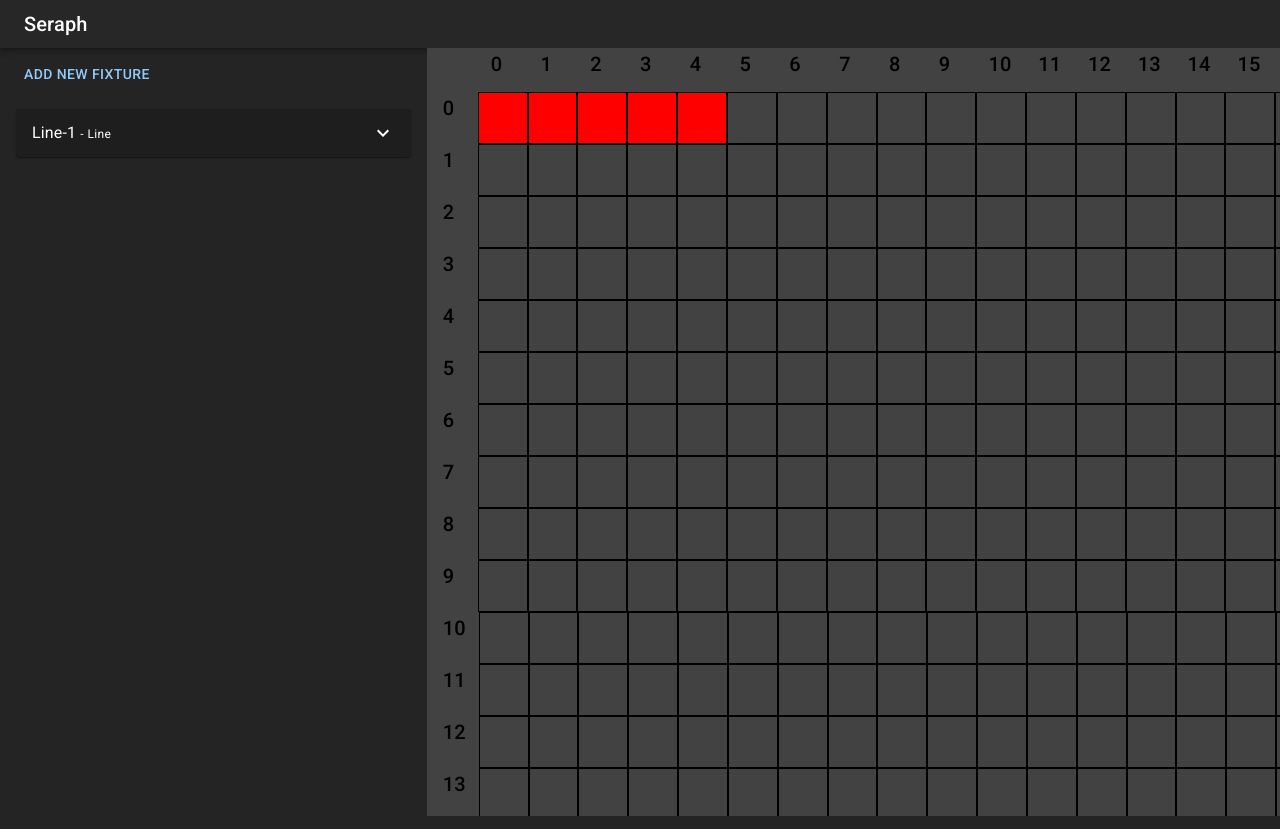
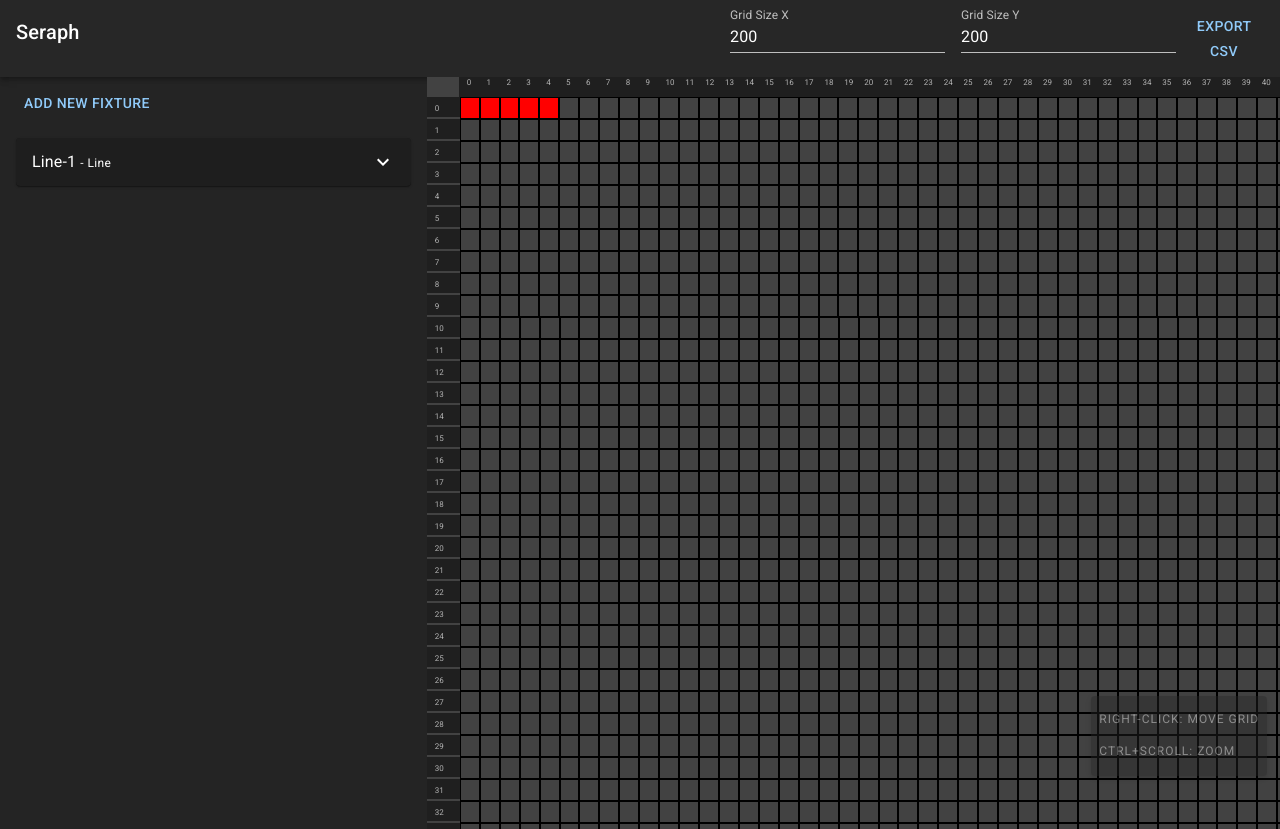
Before and after one commit to Photonenkollektiv/Seraph, a React (Vite) app: page / in a window 1280 px wide. Built offline with nearby package versions, Linux system fonts and the light colour scheme.

Commit message:
add csv export

```diff
--- a/src/components/Editor.tsx
+++ b/src/components/Editor.tsx
@@ -1,19 +1,29 @@
-import { AppBar, Box, Button, Grid, Toolbar, Typography } from "@mui/material"
+import { AppBar, Box, Button, Grid, Paper, Stack, TextField, Typography } from "@mui/material"
 import PixelGrid, { PixelData } from "./PixelGrid/Grid"
 import { BaseFixture } from "../engine/fixtures/BaseFixture";
 import { useEffect, useState } from "react";
 import { FixtureList } from "./FixtureList";
 import { LineFixture } from "../engine/fixtures/LineFixture";
 import * as _ from "lodash";
-import { getPixelMapWithAddresses, pixelMapsToArray } from "../engine/EngineService";
+import { generateMadrixCSVFromFixtures, getPixelMapWithAddresses, pixelMapsToArray } from "../engine/EngineService";
 const gridSizeX = 200;
 const gridSizeY = 200;
+
+type GridSizeInfo = {
+    gridSizeX: number;
+    gridSizeY: number;
+}
 
 export const Editor = () => {
 
     const [fixtures, setFixtures] = useState<BaseFixture[]>([
         new LineFixture("1")
     ]);
+
+    const [gridSize, setGridSize] = useState<GridSizeInfo>({
+        gridSizeX,
+        gridSizeY
+    });
 
     const [pixelData, setPixelData] = useState<PixelData[][]>([]);
 
@@ -28,8 +38,8 @@ export const Editor = () => {
             const pixelMaps = getPixelMapWithAddresses(fixtures);
             const pixelData = pixelMapsToArray({
                 pixelMaps,
-                gridSizeX,
-                gridSizeY
+                gridSizeX: gridSize.gridSizeX,
+                gridSizeY: gridSize.gridSizeY
             });
             console.log("Calculated Array: ", pixelData);
             console.groupEnd();
@@ -66,18 +76,70 @@ export const Editor = () => {
         reRenderHook();
     }
 
+    const generateAndDownloadCSV = () => {
+        const csv = generateMadrixCSVFromFixtures(fixtures);
+
+        const element = document.createElement("a");
+        const file = new Blob([csv], { type: 'text/csv' });
+        element.href = URL.createObjectURL(file);
+        element.download = "export.csv";
+        document.body.appendChild(element); // Required for this to work in FireFox
+        element.click();
+
+        setTimeout(() => {
+            document.body.removeChild(element);
+        }, 100);
+    }
+
     return (
         <Box>
             <AppBar position="static">
-                <Toolbar variant="dense">
-                    <Typography variant="h6" color="inherit" component="div">
+                {/* <Toolbar variant="dense"> */}
+                <Stack direction="row" sx={{ paddingLeft: 2, marginRight: 3 }} justifyContent={"space-between"}>
+                    <Typography variant="h6" color="inherit" component="div" sx={{ paddingTop: 2 }}>
                         Seraph
                     </Typography>
-                </Toolbar>
+                    <Stack sx={{ paddingTop: 1, marginBottom: 1 }} direction={"row"} spacing={2}>
+                        <TextField
+                            size="small"
+                            label="Grid Size X"
+                            variant="standard"
+                            onChange={(e) => {
+                                setGridSize((gridSize) => {
+                                    return {
+                                        ...gridSize,
+                                        gridSizeX: parseInt(e.target.value)
+                                    }
+                                })
+                            }}
+                            value={gridSize.gridSizeX}
+                            type="number"
+                            fullWidth
+                        />
+                        <TextField
+                            size="small"
+                            label="Grid Size Y"
+                            variant="standard"
+                            onChange={(e) => {
+                                setGridSize((gridSize) => {
+                                    return {
+                                        ...gridSize,
+                                        gridSizeY: parseInt(e.target.value)
+                                    }
+                                })
+                            }}
+                            value={gridSize.gridSizeY}
+                            type="number"
+                            fullWidth
+                        />
+                        <Button sx={{ width: "10vw" }} onClick={() => generateAndDownloadCSV()}>Export CSV</Button>
+                    </Stack>
+                </Stack>
+                {/* </Toolbar> */}
             </AppBar>
             <Grid container>
                 <Grid sx={{
-                    maxHeight: "96vh", height: "96vh", overflowY: "scroll"
+                    maxHeight: "94vh", height: "94vh", overflowY: "scroll"
                 }} item xs={4}>
                     <Typography variant="h6">
                         <Box sx={{ paddingLeft: 2, paddingTop: 1 }}>
@@ -87,9 +149,10 @@ export const Editor = () => {
                     </Typography>
                 </Grid>
                 <Grid item xs={8}>
-                    <Typography variant="h6" color="inherit">
-                        <PixelGrid gridSizeX={gridSizeX} gridSizeY={gridSizeY} pixels={pixelData} />
-                    </Typography>
+                    {/* <Typography variant="h6" color="inherit"> */}
+                    <PixelGrid gridSizeX={gridSize.gridSizeX} gridSizeY={gridSize.gridSizeY} pixels={pixelData} />
+
+                    {/* </Typography> */}
                 </Grid>
             </Grid>
         </Box>
--- a/src/components/FixtureList/FixtureCard.tsx
+++ b/src/components/FixtureList/FixtureCard.tsx
@@ -14,6 +14,7 @@ export type FixtureCardProps = {
 export const FixtureCard = (props: FixtureCardProps) => {
     const { fixture, reRenderHook, dmxGroupsUnique, copyFixture, deleteFixture } = props;
     const [fixtureName, setFixtureName] = useState<string>(fixture.instanceName);
+    const [dmxGroup, setDMXGroup] = useState<string>(fixture.dmxGroup);
     const onDataPointChange = (key: string, value: StateTypes) => {
         fixture.setStateForKey(key, value);
         reRenderHook();
@@ -61,10 +62,12 @@ export const FixtureCard = (props: FixtureCardProps) => {
                                 <Autocomplete
                                     disablePortal
                                     options={dmxGroupsUnique}
-                                    defaultValue={fixture.dmxGroup}
+                                    freeSolo
+                                    value={dmxGroup}
                                     onChange={(_e, value) => {
                                         if (value) {
                                             fixture.setDMXGroup(value);
+                                            setDMXGroup(value);
                                             reRenderHook();
                                         }
                                     }}
--- a/src/components/PixelGrid/Grid.tsx
+++ b/src/components/PixelGrid/Grid.tsx
@@ -1,8 +1,8 @@
 import { Box, Paper, Stack, Typography } from '@mui/material';
-import { debounce } from 'lodash';
-import React, { useCallback, useState } from 'react';
+import React, { useCallback, useRef, useState } from 'react';
+import ZoomWrapper from '../ZoomWrapper';
 
-const PIXEL_SIZE = 50;
+const PIXEL_SIZE = 20;
 
 export interface PixelData {
     color: string;
@@ -67,14 +67,20 @@ type HoverDataType = {
 
 const PixelsForGrid = ({ gridSizeX, gridSizeY, pixels, setHoverData }: PixelGridProps & { setHoverData: (data: HoverDataType | undefined) => void }) => {
     return (<Stack key={`grid-container`} direction={"column"} spacing={0}>
-        <Stack key={`y-ruler`} direction={"row"} spacing={0} sx={{ marginBottom: 3, paddingLeft: 8 }}>
+        <Stack key={`y-ruler`} direction={"row"} spacing={0} sx={{ paddingLeft: 4 }}>
             {Array.from({ length: gridSizeX }, (_, x) => {
-                return (<Typography key={`y-${x}-ruler`} variant='h6' style={{ width: PIXEL_SIZE, height: 20 }}>{x}</Typography>)
+                return (<Box key={`y-${x}-ruler`} sx={{ width: PIXEL_SIZE, maxWidth: PIXEL_SIZE, height: (PIXEL_SIZE), backgroundColor: "#1f1f1f" }}>
+                    <Typography sx={{ fontSize: "8px", color: "#B2B2B2", paddingLeft: 1 }} variant='body2'>{x}</Typography>
+                </Box>)
             })}
         </Stack>
         {Array.from({ length: gridSizeY }, (_, y) => (
             <Stack key={`${y}-x-stack`} direction={"row"} spacing={0}>
-                <Typography key={`${y}-x-ruler`} variant='h6' style={{ width: 20, height: PIXEL_SIZE }} sx={{ paddingRight: 2, paddingLeft: 2 }}>{y}</Typography>
+                <Box sx={{ paddingRight: 2, paddingLeft: 1, width: (PIXEL_SIZE / 2), height: PIXEL_SIZE, backgroundColor: "#1f1f1f" }}>
+                    <Typography key={`${y}-x-ruler`} sx={{ fontSize: "8px", color: "#B2B2B2", paddingTop: 0.7 }} variant='body2' >{y}</Typography>
+
+                </Box>
+
                 {Array.from({ length: gridSizeX }, (_, x) => {
                     const color = getColorOrDefault(pixels, x, y);
                     const addressAndUniverse = getAddressAndUniverseOrNothing(pixels, x, y);
@@ -115,7 +121,7 @@ const PixelsForGrid = ({ gridSizeX, gridSizeY, pixels, setHoverData }: PixelGrid
 
 const HoverOverlay = ({ hoverData }: { hoverData: HoverDataType | undefined }) => {
     return (<>
-        {hoverData ? <Paper sx={{ position: "absolute", top: hoverData.top, left: hoverData.left,padding: 1}}>
+        {hoverData ? <Paper sx={{ position: "absolute", top: hoverData.top, left: hoverData.left, padding: 1 }}>
             <Typography variant="overline">Universe: {hoverData.universe}</Typography>
             <br />
             <Typography variant="overline">Address: {hoverData.address}</Typography>
@@ -125,22 +131,34 @@ const HoverOverlay = ({ hoverData }: { hoverData: HoverDataType | undefined }) =
 
 const PixelGrid: React.FC<PixelGridProps> = ({ gridSizeX, gridSizeY, pixels }) => {
     const [hoverData, setHoverData] = useState<HoverDataType | undefined>();
-    const debouncedSetHoverData = useCallback(debounce((data: HoverDataType | undefined) => {
+    const innerDivRef = useRef<HTMLDivElement>(null);
+    const debouncedSetHoverData = useCallback((data: HoverDataType | undefined) => {
+        if (data && data.address && data.universe) {
             console.log("Setting hover data", data);
             setHoverData(data);
-    }, 10), [hoverData]);
+        }
+    }, [hoverData]);
 
     return (
-        <div onMouseLeave={() => setHoverData(undefined)} style={{ backgroundColor: "#424242", overflow: "scroll", maxHeight: "96vh", height: "96vh" }}>
+        <>
+            <div ref={innerDivRef} id="scroll-box" onMouseLeave={() => setHoverData(undefined)} style={{ backgroundColor: "#424242", overflow: "scroll", maxHeight: "94vh", height: "94vh" }}>
                 <Box sx={{
                     width: PIXEL_SIZE * gridSizeX + 20,
                     height: PIXEL_SIZE * gridSizeY + 20,
                     backgroundColor: "#424242",
                 }}>
+                    <ZoomWrapper innerDivRef={innerDivRef}>
                         <PixelsForGrid setHoverData={debouncedSetHoverData} gridSizeX={gridSizeX} gridSizeY={gridSizeY} pixels={pixels} />
+                    </ZoomWrapper>
                 </Box>
                 <HoverOverlay hoverData={hoverData} />
             </div >
+            <Paper sx={{ position: "absolute", bottom: "3%", right: "1%", padding: 1, opacity: 0.4 }} elevation={4}>
+                <Typography variant="overline">Right-click: Move grid</Typography>
+                <br />
+                <Typography variant="overline">CTRL+Scroll: Zoom</Typography>
+            </Paper>
+        </>
     )
 };
 
--- /dev/null
+++ b/src/components/ZoomWrapper.tsx
@@ -0,0 +1,102 @@
+import React, { ReactNode, useEffect, useRef, useState } from 'react';
+
+interface ZoomableDivProps {
+    children: ReactNode;
+    innerDivRef: React.RefObject<HTMLDivElement>;
+}
+
+const ZoomWrapper: React.FC<ZoomableDivProps> = ({ children, innerDivRef }) => {
+    const [zoomLevel, setZoomLevel] = useState<number>(1);
+    const [mouseIn, setMouseIn] = useState<boolean>(false);
+    const [dragging, setDragging] = useState<boolean>(false);
+    const dragStart = useRef<{ x: number; y: number }>({ x: 0, y: 0 });
+
+
+    const handleWheel = (e: WheelEvent) => {
+        // Check if the Ctrl key is held down
+        if (e.ctrlKey) {
+            // Prevent the default behavior of scrolling
+            e.preventDefault();
+
+            // Adjust the zoom level based on the wheel delta
+            const delta = e.deltaY > 0 ? -0.1 : 0.1;
+            setZoomLevel((prevZoom) => Math.max(0.1, prevZoom + delta));
+        }
+    };
+    const handleMouseDown = (e: React.MouseEvent) => {
+        // Check if the right mouse button is pressed
+        if (e.button === 2) {
+            e.preventDefault();
+            console.log("Mouse down")
+            setDragging(true);
+            dragStart.current = { x: e.clientX, y: e.clientY };
+        }
+    };
+
+    const handleMouseUp = () => {
+        console.log("Mouse up")
+        setDragging(false);
+    };
+
+    const handleMouseMove = (e: MouseEvent) => {
+        if (dragging && innerDivRef.current) {
+            console.log("Mouse move")
+            const dx = e.clientX - dragStart.current.x;
+            const dy = e.clientY - dragStart.current.y;
+            dragStart.current = { x: e.clientX, y: e.clientY };
+            innerDivRef.current.scrollLeft -= dx / zoomLevel;
+            innerDivRef.current.scrollTop -= dy / zoomLevel;
+            console.log("Scroll left", innerDivRef.current.scrollLeft, dx, dy, zoomLevel)
+        }
+    };
+
+    useEffect(() => {
+        window.addEventListener('mouseup', handleMouseUp);
+        window.addEventListener('mousemove', handleMouseMove);
+
+        return () => {
+            window.removeEventListener('mouseup', handleMouseUp);
+            window.removeEventListener('mousemove', handleMouseMove);
+
+        };
+    }, [dragging]);
+
+
+    useEffect(() => {
+        // Attach the wheel event listener to the window object
+        if (mouseIn) {
+            window.addEventListener('wheel', handleWheel, { passive: false });
+
+            // Cleanup the event listener on component unmount
+            return () => {
+                window.removeEventListener('wheel', handleWheel);
+            };
+        }
+    }, [mouseIn]);
+    return (
+        <div
+            style={{
+                overflow: 'hidden',
+            }}
+            onMouseEnter={() => setMouseIn(true)}
+            onMouseLeave={() => setMouseIn(false)}
+            onMouseDown={handleMouseDown}
+            onContextMenu={(e) => e.preventDefault()}
+        >
+            <div
+
+                style={{
+                    width: '100%',
+                    height: '100%',
+                    transform: `scale(${zoomLevel})`,
+                    transformOrigin: 'top left',
+                    transition: 'transform 0.3s ease',
+                }}
+            >
+                {children}
+            </div>
+        </div>
+    );
+};
+
+export default ZoomWrapper;
--- a/src/engine/EngineService.ts
+++ b/src/engine/EngineService.ts
@@ -36,13 +36,25 @@ export const getPixelMapWithAddresses = (fixtures: BaseFixture[]): PixelMapItemW
 
     Object.keys(dmxGroups).forEach((dmxGroup) => {
         const fixtures = dmxGroups[dmxGroup];
-        fixtures.sort((a, b) => a.dmxGroupOrder - b.dmxGroupOrder).forEach((fixture) => {
-            const pixelMap = fixture.getPixelMapWithAdresses(dmxStartUniverse, dmxStartAddress);
+        fixtures.sort((a, b) => a.dmxGroupOrder - b.dmxGroupOrder).forEach((fixture, idx) => {
+            const pixelMap = fixture.getPixelMapWithAdresses(dmxStartUniverse, dmxStartAddress, idx + 1);
             pixelMaps.push(...pixelMap);
             dmxStartAddress += pixelMap.length * 3;
         })
+        dmxStartAddress = 1;
         dmxStartUniverse++;
     })
 
     return pixelMaps;
 }
+
+
+export const generateMadrixCSVFromFixtures = (fixtures: BaseFixture[]): string => {
+    const pixelMaps = getPixelMapWithAddresses(fixtures);
+    const headline = "Universe;Address;FixtureName;PixelIdx;X;Y";
+    const csvData = pixelMaps.map((pixel) => {
+        const { universe, address, originInstanceName, pixelIdx, x, y } = pixel;
+        return `${universe};${address};${originInstanceName};${pixelIdx};${x};${y}`
+    }).join("\n");
+    return `${headline}\n${csvData}`;
+}
--- a/src/engine/fixtures/BaseFixture.ts
+++ b/src/engine/fixtures/BaseFixture.ts
@@ -13,11 +13,13 @@ export type PixelMapItem = {
 }
 
 export type PixelMapItemWithAddressing = {
+    universe: number;
+    address: number;
+    originInstanceName: string;
+    pixelIdx: string;
     x: number;
     y: number;
-    universe: number;
-    address: number;
-}
+};
 
 export type StateTypes = string | number | boolean
 
@@ -49,8 +51,8 @@ export abstract class BaseFixture {
     public abstract setStateForKey: (key: string, data: StateTypes) => void;
     public abstract getPixelMap: () => PixelMapItem[];
     public abstract clone: () => BaseFixture;
-
-    public getPixelMapWithAdresses = (universe: number, startAddress: number): PixelMapItemWithAddressing[] => {
+    public abstract toJSON: () => string | object;
+    public getPixelMapWithAdresses = (universe: number, startAddress: number, renderingOverallOrder?: number): PixelMapItemWithAddressing[] => {
         const points = this.getPixelMap();
         return points.map((point, index) => {
             const address = startAddress + (index * 3);
@@ -62,7 +64,9 @@ export abstract class BaseFixture {
                 ...point,
                 universe: universe + universeNumber,
                 address: universeAddress,
-            }
+                originInstanceName: this.instanceName,
+                pixelIdx: `${renderingOverallOrder && renderingOverallOrder + "-"}${index}`,
+            } satisfies PixelMapItemWithAddressing;
         });
     }
     public setDMXGroup = (group: string) => {
--- a/src/engine/fixtures/LineFixture.ts
+++ b/src/engine/fixtures/LineFixture.ts
@@ -90,4 +90,15 @@ export class LineFixture extends BaseFixture implements BaseFixture {
         newFixture.dmxGroupOrder = this.dmxGroupOrder + 1;
         return newFixture;
     }
+
+    public toJSON = (): object => {
+        const objectForJson = {
+            type: "LineFixture",
+            instanceName: this.instanceName,
+            dmxGroup: this.dmxGroup,
+            dmxGroupOrder: this.dmxGroupOrder,
+            state: this.state,
+        }
+        return objectForJson;
+    }
 }
```
Also changed, not shown: src/App.tsx (line endings or trailing spaces). Lines whose indentation alone changed are shown as unchanged.
